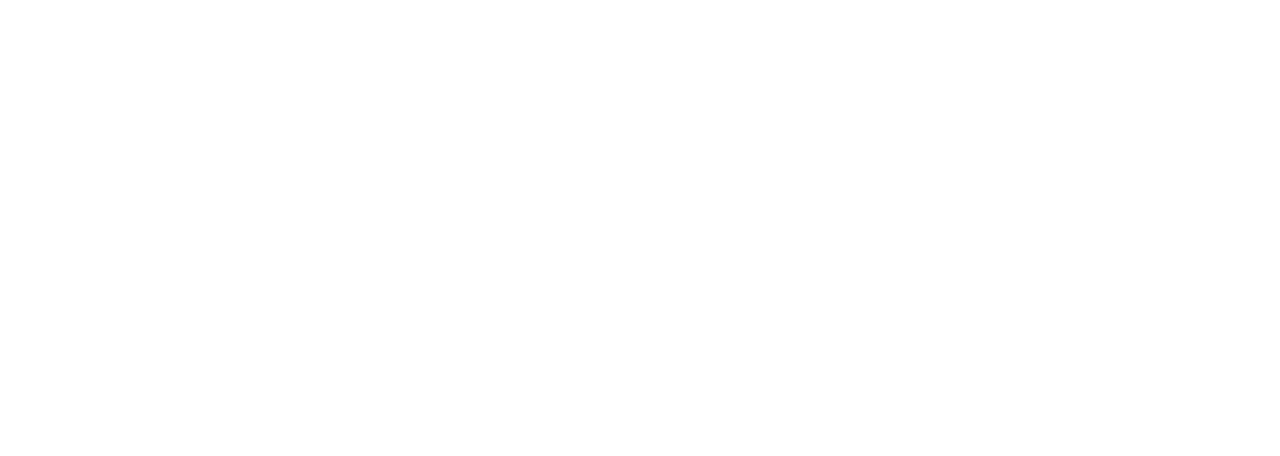
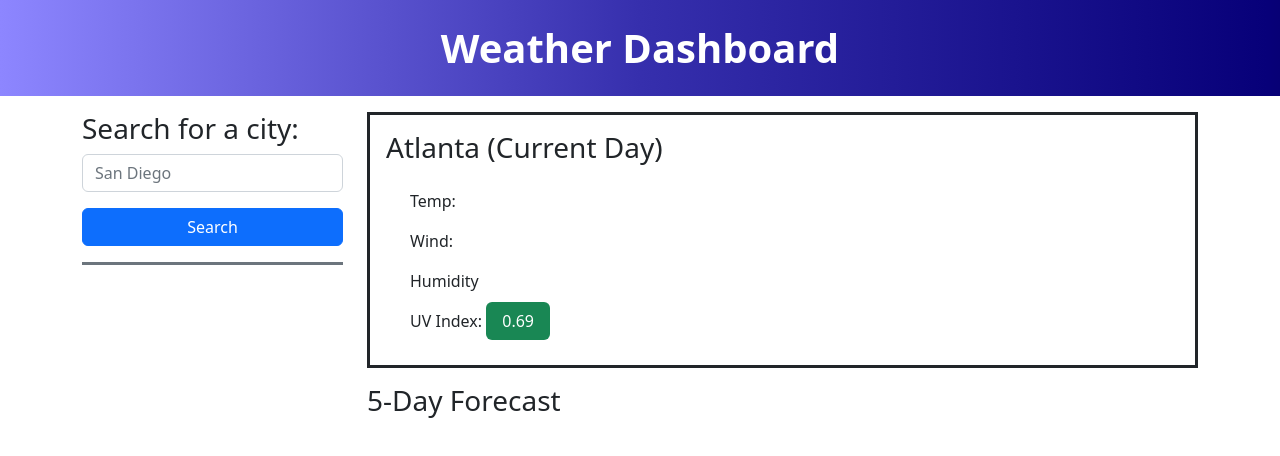
Before and after one commit to voravichs/weather-dashboard, a plain HTML site: page index.html in a window 1280 px wide. Drawn offline with nearby package versions, Linux system fonts and the light colour scheme.

Commit message:
html layout

```diff
--- a/assets/css/style.css
+++ b/assets/css/style.css
@@ -0,0 +1,8 @@
+.custom-header {
+    background: rgb(141,134,255);
+    background: linear-gradient(90deg, rgba(141,134,255,1) 0%, rgba(54,47,173,1) 50%, rgba(7,0,121,1) 99%, rgba(7,0,117,1) 100%);
+}
+
+.custom-search-results {
+    background-color: lightgrey;
+}
--- a/index.html
+++ b/index.html
@@ -5,7 +5,7 @@
     <meta charset="UTF-8">
     <meta http-equiv="X-UA-Compatible" content="IE=edge">
     <meta name="viewport" content="width=device-width, initial-scale=1.0">
-    <title>Document</title>
+    <title>Weather Dashboard</title>
 
     <!-- External CSS Links -->
     <link href="https://cdn.jsdelivr.net/npm/bootstrap@5.2.0/dist/css/bootstrap.min.css" rel="stylesheet" integrity="sha384-gH2yIJqKdNHPEq0n4Mqa/HGKIhSkIHeL5AyhkYV8i59U5AR6csBvApHHNl/vI1Bx" crossorigin="anonymous">
@@ -13,11 +13,53 @@
 </head>
 
 <body>
-    <header>
-
+    <header class="custom-header">
+        <h1 class="text-center text-white fs-1 fw-bolder py-4 mb-3"> Weather Dashboard </h1>
     </header>
 
-    <main>
+    <main class="container">
+        <div class="row">
+            <!-- Search and Search History-->
+            <div class="col-3">
+                <!-- Search -->
+                <form class="border-bottom border-3 border-secondary">
+                    <h3>Search for a city:</h3>
+                    <input class="form-control mb-3" id="search-input" type="text" placeholder="San Diego">
+                    <div class="d-grid">
+                        <button class="btn btn-primary mb-3" type="submit">Search</button>
+                    </div>
+                </form>
+                <!-- Search History -->
+                <div class="my-3 text-center">
+                    <!--
+                    <p class="rounded p-2 mb-2 custom-search-results">A</p>
+                    -->
+                </div>
+            </div>
+
+            <div class="col-9">
+                <!-- Data about Current City -->
+                <div class="border border-3 border-dark p-3 mb-3" id="searched-weather">
+                    <h3 class="mb-4">Atlanta (Current Day)</h3>
+                    <p class="ms-4">Temp:</p>
+                    <p class="ms-4">Wind:</p>
+                    <p class="ms-4">Humidity</p>
+                    <p class="ms-4">UV Index: <span class="rounded bg-success text-white px-3 py-2">0.69</span> </p>
+                </div>
+                <!-- 5 Day Forecast Cards -->
+                <h3>5-Day Forecast</h3>
+                <div class="row ms-auto" id="forecast-cards">
+                    <!--
+                    <div class="col card">c</div>
+                    <div class="col card">c</div>
+                    <div class="col card">c</div>
+                    <div class="col card">c</div>
+                    <div class="col card">c</div>
+                    -->
+                </div>
+            </div>
+
+        </div>
 
     </main>
 
```
